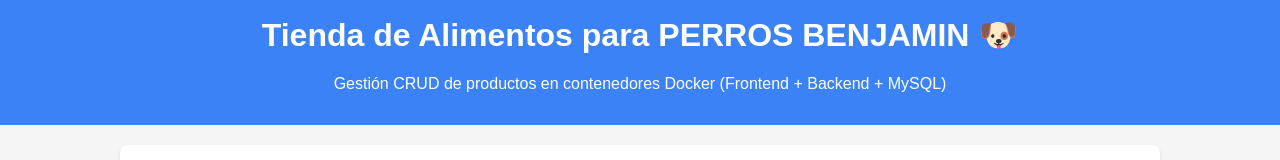
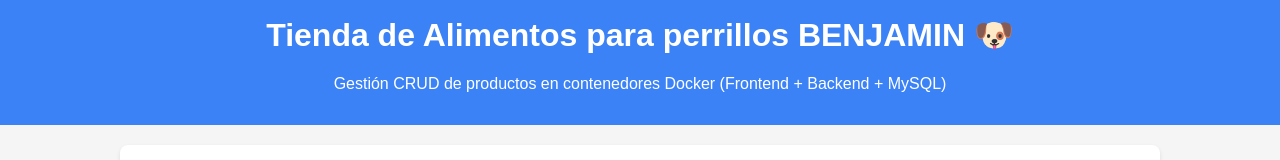
Before and after one commit to RataTudela/tienda-perritos, a plain HTML site: page frontend/index.html in a window 1280 px wide. Shown: the top 160 px of the page. Drawn offline with Linux system fonts and the light colour scheme; no server answers.

Commit message:
CAMBIO TITULO 2

```diff
--- a/frontend/index.html
+++ b/frontend/index.html
@@ -94,7 +94,7 @@
 </head>
 <body>
   <header>
-    <h1>Tienda de Alimentos para PERROS BENJAMIN &#128054;</h1>
+    <h1>Tienda de Alimentos para perrillos BENJAMIN &#128054;</h1>
     <p>Gestión CRUD de productos en contenedores Docker (Frontend + Backend + MySQL)</p>
   </header>
   <main>
```
